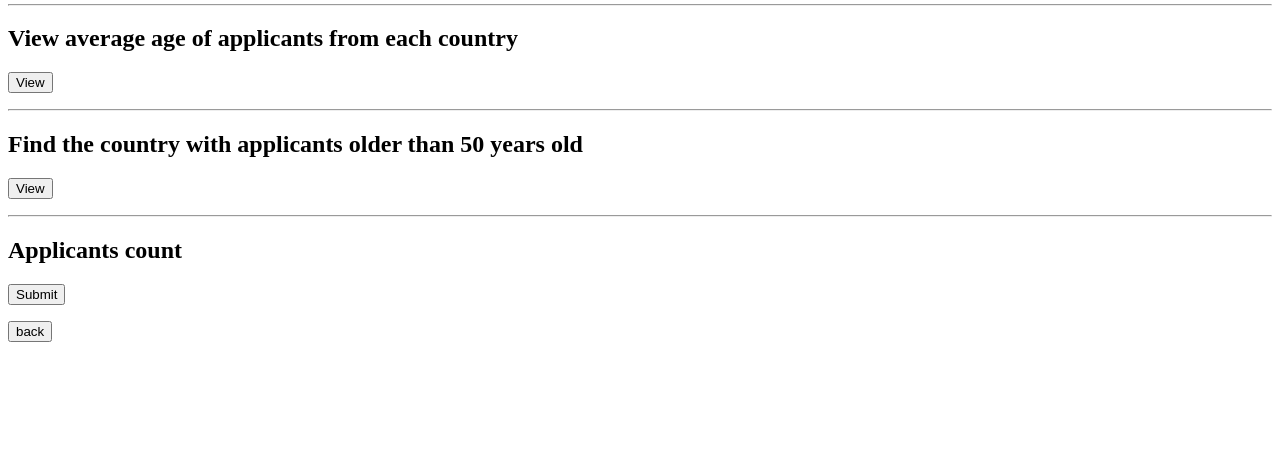
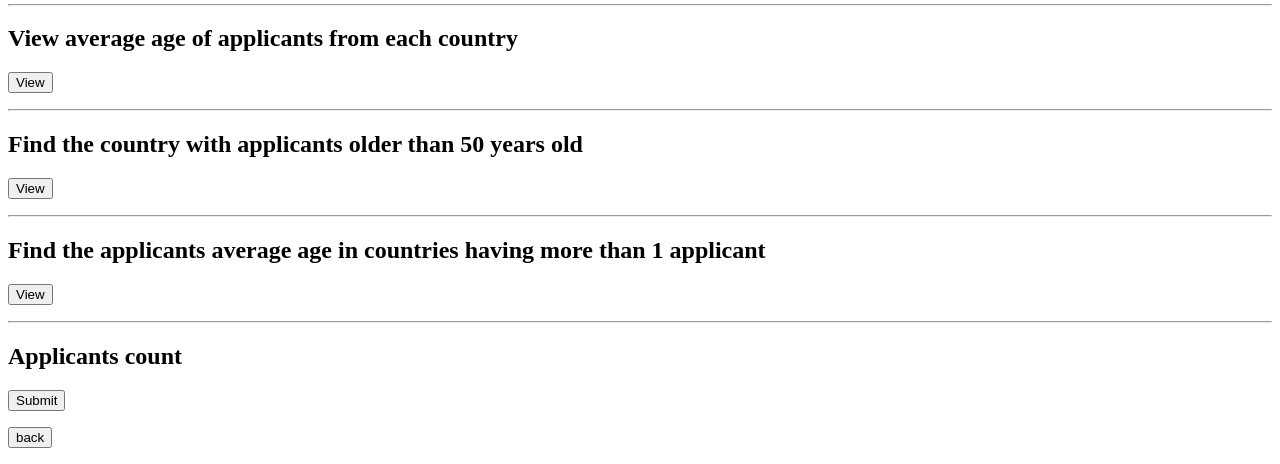
Before and after one commit to Shawn-Xihao-Wu/Modeling-Canadian-Immigration-System-in-SQL-and-PHP-CPSC-304, a PHP site: page /applicants.php in a window 1280 px wide. Shown: the part 603-1067 px from the top of the page. Before the commit the page ends 945 px from the top, so only its background shows below. Run offline with PHP 8.4, Linux system fonts and the light colour scheme.

Commit message:
add nested group by

```diff
--- a/applicants.php
+++ b/applicants.php
@@ -8,6 +8,7 @@
         $viewAllStatement = "";
         $viewGroupByStatement = "";
         $viewAverageStatement = "";
+        $viewNestedStatement = "";
 
         function debugAlertMessage($message) {
             global $show_debug_alert_messages;
@@ -231,6 +232,16 @@
             $viewAverageStatement = printAverageTuples($result);
         }
 
+        function handleNestedRequest() {
+            global $db_conn, $viewNestedStatement;
+
+            // GROUP BY NESTED
+            $result = executePlainSQL("SELECT A.Nationality, FLOOR(AVG((CURRENT_DATE - A.DateOfBirth)/365)) FROM Applicants A GROUP BY A.Nationality HAVING 1 < (SELECT COUNT(*) FROM Applicants A2 WHERE A.Nationality = A2.Nationality)");
+
+            $viewNestedStatement = printAverageTuples($result);
+
+        }
+
 
 
         // HANDLE ALL POST ROUTES
@@ -259,6 +270,8 @@
                     handleGroupByRequest();
                 } else if (array_key_exists('viewAverage', $_GET)) {
                     handleAverageRequest();
+                } else if (array_key_exists('viewNestedTuple', $_GET)) {
+                    handleNestedRequest();
                 }
 
                 disconnectFromDB();
@@ -267,7 +280,8 @@
 
 		if (isset($_POST['updateSubmit']) || isset($_POST['insertSubmit'])) {
             handlePOSTRequest();
-        } else if (isset($_GET['countTupleRequest']) || isset($_GET['viewAllTupleRequest']) || isset($_GET['viewGroupByHavingTupleRequest']) || isset($_GET['viewAverageRequest'])) {
+        } else if (isset($_GET['countTupleRequest']) || isset($_GET['viewAllTupleRequest']) || isset($_GET['viewGroupByHavingTupleRequest'])
+        || isset($_GET['viewAverageRequest']) || isset($_GET['viewNestedTupleRequest'])) {
             handleGETRequest();
         }
 		?>
@@ -591,6 +605,15 @@
 
         <hr />
 
+        <h2>Find the applicants average age in countries having more than 1 applicant</h2>
+            <form method="GET" action="applicants.php">
+            <!--refresh page when submitted-->
+            <input type="hidden" id="viewNestedTupleRequest" name="viewNestedTupleRequest">
+            <input type="submit" value="View" name="viewNestedTuple"></p>
+            </form>
+        <?php echo $viewNestedStatement ?>
+
+        <hr />
 
 
         <h2>Applicants count</h2>
```
